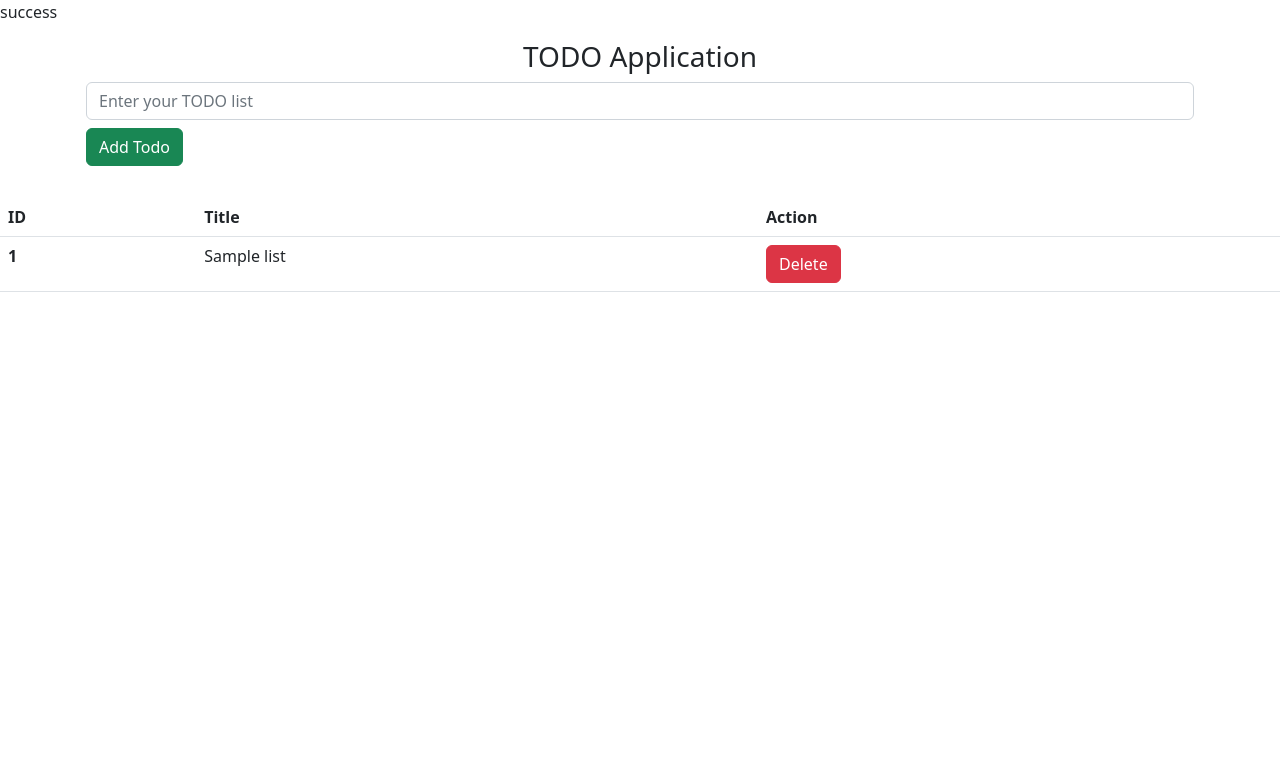
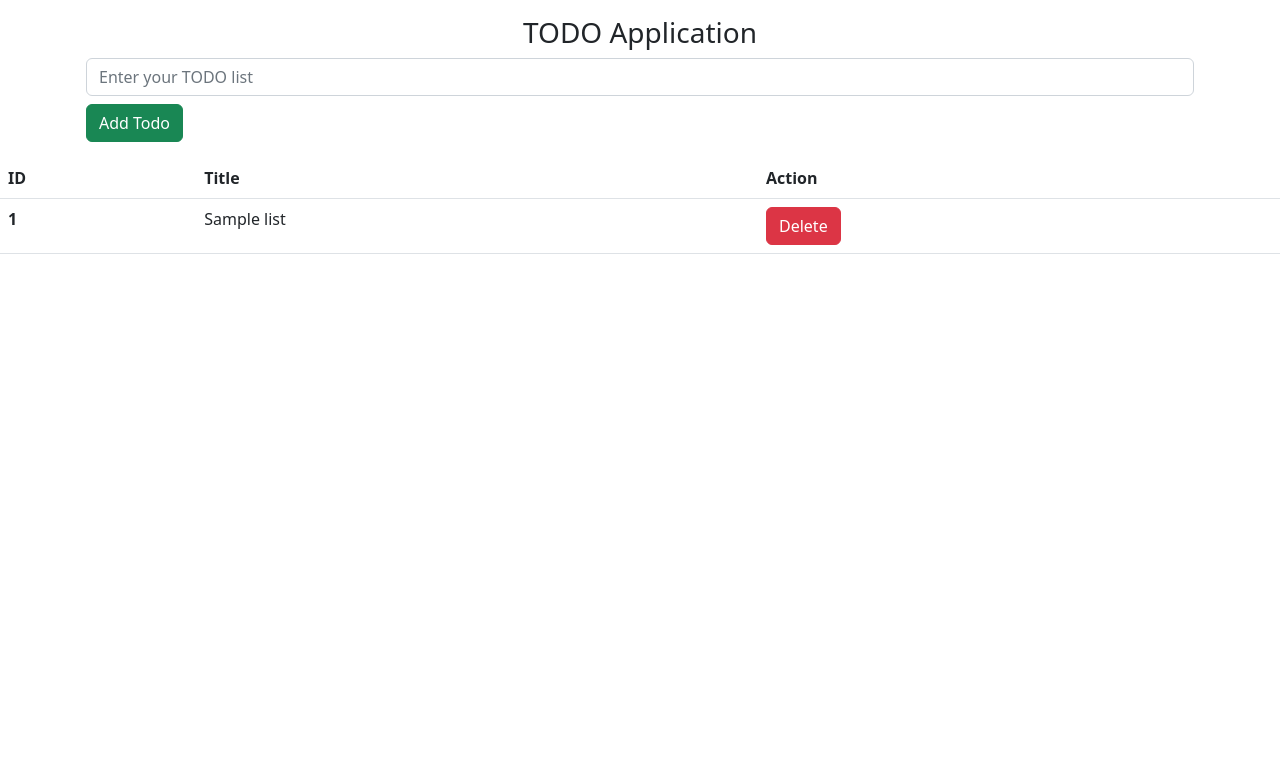
Before and after one commit to AnupShrestha28/PHP-SESSION, a PHP site: page / in a window 1280 px wide. Shown: the top 783 px of the page. Run offline with PHP 8.4, Linux system fonts and the light colour scheme; tables that the repository leaves empty or names only in its code hold one stand-in row (values such as "Sample post").

Commit message:
Initial Commit

```diff
--- a/todoapp/db_config.php
+++ b/todoapp/db_config.php
@@ -5,7 +5,7 @@ if($conn->connect_error){
     die($conn->connect_error);
 }
 
-echo "success";
+// echo "success";
 
 
 ?>
--- a/todoapp/index.php
+++ b/todoapp/index.php
@@ -22,18 +22,20 @@ $result = $conn->query($sql);
 
 <!doctype html>
 <html lang="en">
+
 <head>
   <meta charset="utf-8">
   <meta name="viewport" content="width=device-width, initial-scale=1">
   <title>PHP Session</title>
   <link href="https://cdn.jsdelivr.net/npm/bootstrap@5.2.1/dist/css/bootstrap.min.css" rel="stylesheet" integrity="sha384-iYQeCzEYFbKjA/T2uDLTpkwGzCiq6soy8tYaI1GyVh/UjpbCx/TYkiZhlZB6+fzT" crossorigin="anonymous">
 </head>
+
 <body>
   <div class="container p-3">
     <h3 class="text-center">TODO Application</h3>
     <form action="save-todo.php" method="post">
       <input type="text" class="form-control" name="todo" id="" placeholder="Enter your TODO list">
-        <button type="submit" class="btn btn-success mt-2">Add Todo</button>
+      <button type="submit" class="btn btn-success mt-2 btn-center">Add Todo</button>
     </form>
   </div>
 
@@ -47,7 +49,7 @@ $result = $conn->query($sql);
     </thead>
     <tbody>
       <?php
-  while($row = $result->fetch_assoc()){ ?>
+      while ($row = $result->fetch_assoc()) { ?>
 
         <tr>
           <th><?php echo $row['id'] ?></th>
@@ -59,10 +61,18 @@ $result = $conn->query($sql);
       }
       ?>
 
-
+      <!-- <?php
+            $testArray = array('1', '2', '3');
+            // $count = count($testArray);
+            foreach ($testArray as $value) { ?>
+  <li><?php echo $value ?></li>
+ <?php
+            }
+  ?>  -->
 
     </tbody>
   </table>
   <script src="https://cdn.jsdelivr.net/npm/bootstrap@5.2.1/dist/js/bootstrap.bundle.min.js" integrity="sha384-u1OknCvxWvY5kfmNBILK2hRnQC3Pr17a+RTT6rIHI7NnikvbZlHgTPOOmMi466C8" crossorigin="anonymous"></script>
 </body>
+
 </html>
--- a/todoapp/save-todo.php
+++ b/todoapp/save-todo.php
@@ -10,6 +10,11 @@ if($_SERVER['REQUEST_METHOD']==="POST"){
 
 $todo_item=$_POST['todo'];
 echo " You have entered " . $todo_item . " in the list ";
+
+$sql = "INSERT INTO todo_list(`title`) VALUES('$todo_item')";
+$result = $conn->query($sql);
+header('location: ./index.php');
+
 }
 
 ?>
```
Lines whose indentation alone changed are shown as unchanged.
